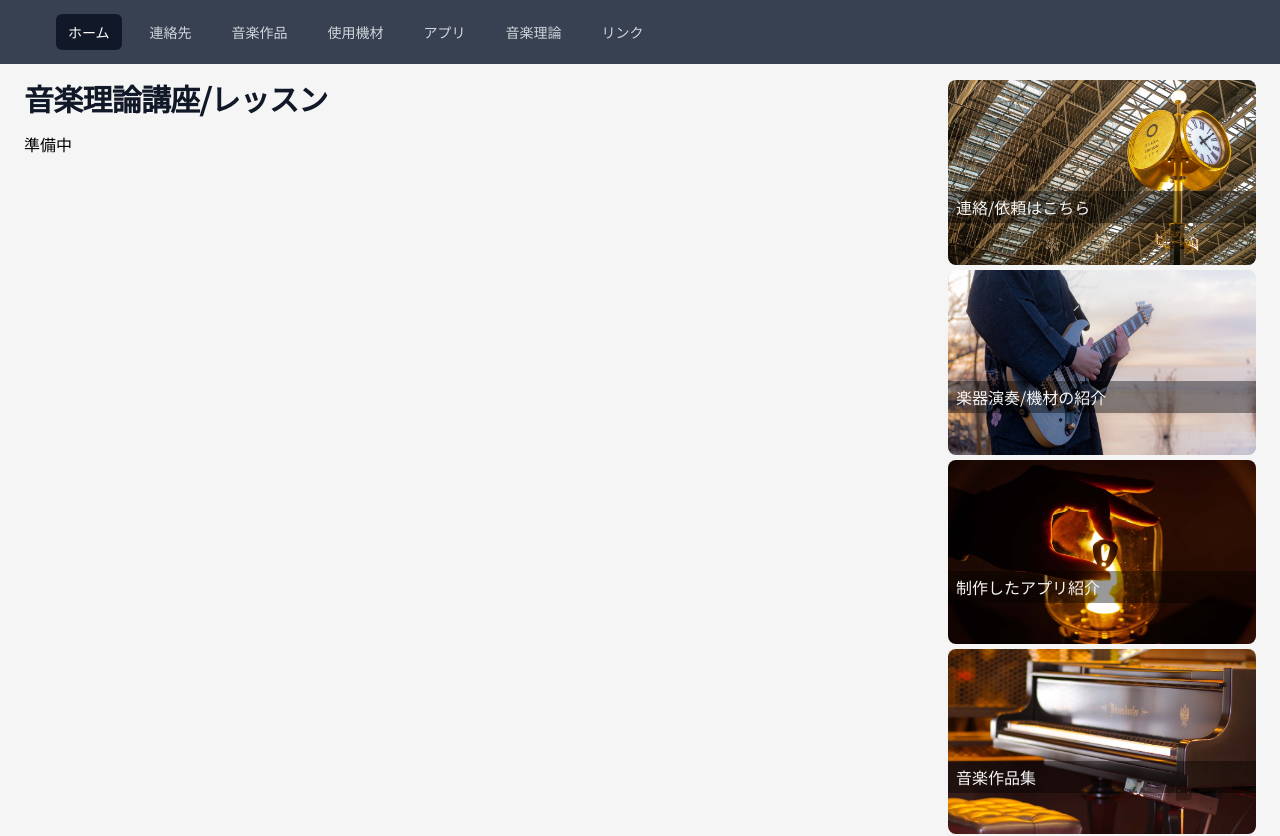
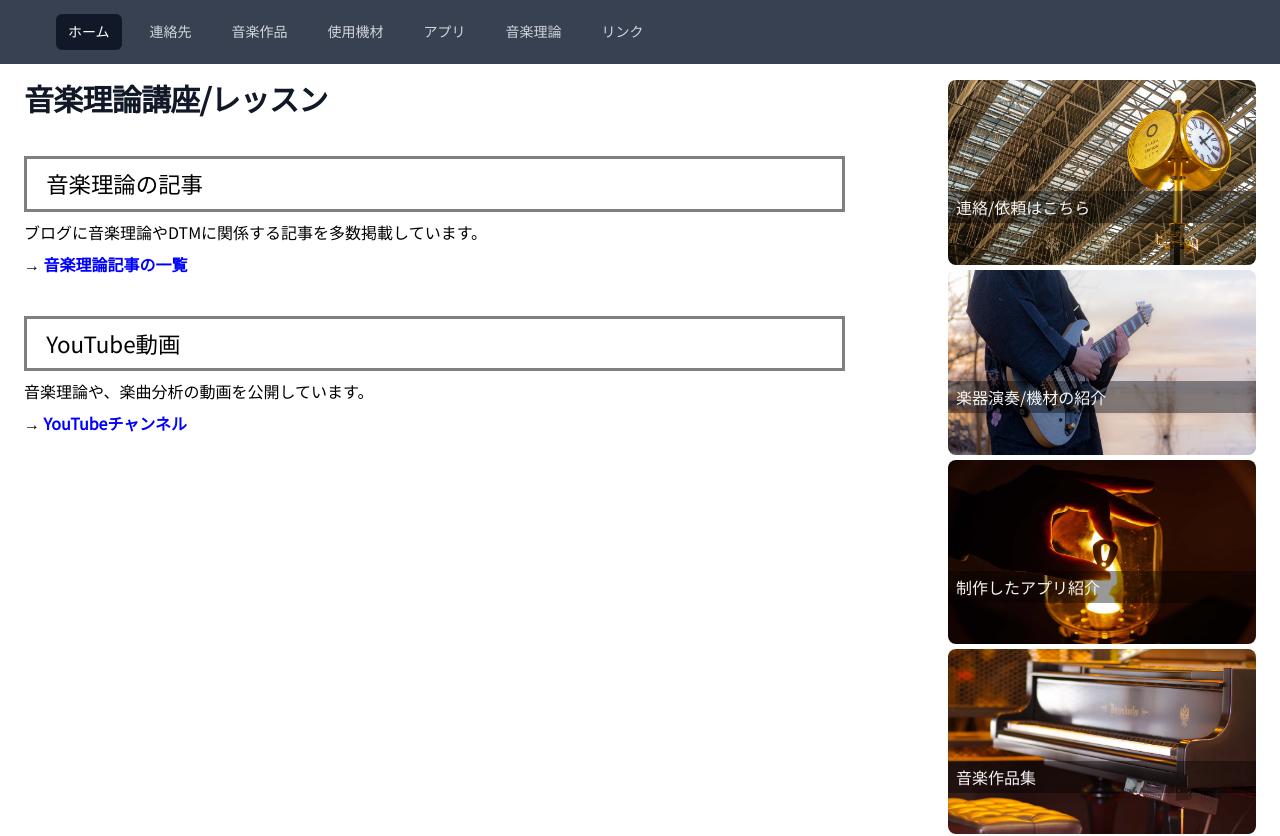
Before and after one commit to Yoshito924/my-portfolio, a Next.js app: page /musicTheory in a window 1280 px wide. Shown: the top 836 px of the page. Built offline with nearby package versions, Linux system fonts and the light colour scheme.

Commit message:
音楽理論ページの修正

```diff
--- a/pages/musicTheory.tsx
+++ b/pages/musicTheory.tsx
@@ -43,7 +43,37 @@ class MusicTheory extends React.Component {
                                 <div className="sm:w-1/1 lg:w-8/12">
                                     <h2 className="text-3xl font-extrabold tracking-tight text-gray-900 sm:text-12xl1">音楽理論講座/レッスン</h2>
 
-                                    <div className="py-4">準備中</div>
+                                    <p className="my-2">　</p>
+
+                                    <h3 className={styles.midashi}>音楽理論の記事</h3>
+
+                                    <p className="my-2">
+                                        ブログに音楽理論やDTMに関係する記事を多数掲載しています。
+                                    </p>
+                                    <p className="my-2">
+                                        → <a className={styles.linka} href="https://khufrudamonotes.com/category/music-theory-and-dtm" target={"_blank"} rel={"noopener noreferrer"}>音楽理論記事の一覧</a>
+                                    </p>
+
+                                    <p className="my-2">　</p>
+
+                                    <h3 className={styles.midashi}>YouTube動画</h3>
+
+                                    <p className="my-2">
+                                        音楽理論や、楽曲分析の動画を公開しています。
+                                    </p>
+                                    <p className="my-2">
+                                        → <a className={styles.linka} href="https://www.youtube.com/user/kimukydr/videos" target={"_blank"} rel={"noopener noreferrer"}>YouTubeチャンネル</a>
+                                    </p>
+                                    {/* <iframe
+                                        width={"560"}
+                                        height={"315"}
+                                        src={"https://www.youtube.com/embed/OX0rXFNb_jw"}
+                                        title={"YouTube video player"}
+                                        frameborder={"0"}
+                                        allow={"accelerometer; autoplay; clipboard-write; encrypted-media; gyroscope; picture-in-picture"}
+                                        allowfullscreen>
+                                    </iframe> */}
+
                                 </div>
 
                                 <div className="sm:w-1/1 lg:w-1/12">　</div>
--- a/styles/globals.css
+++ b/styles/globals.css
@@ -5,9 +5,3 @@
 @tailwind utilities;
 
 @import url("https://fonts.googleapis.com/icon?family=Material+Icons");
-
-@import url("https://fonts.googleapis.com/css?family=Noto+Sans+JP");
-body {
-  font-family: "Noto Sans JP", sans-serif;
-  background-color: #f5f5f5;
-}
```
